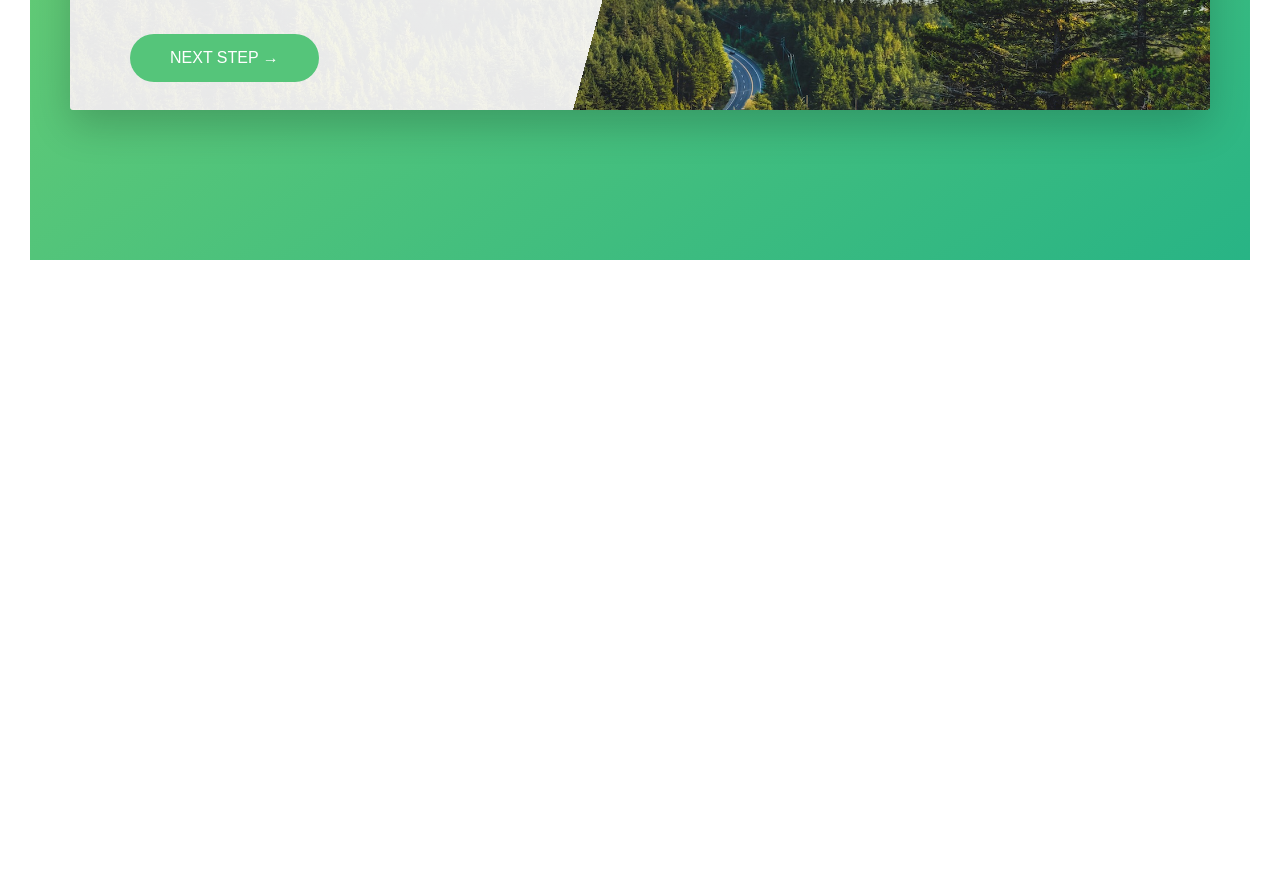
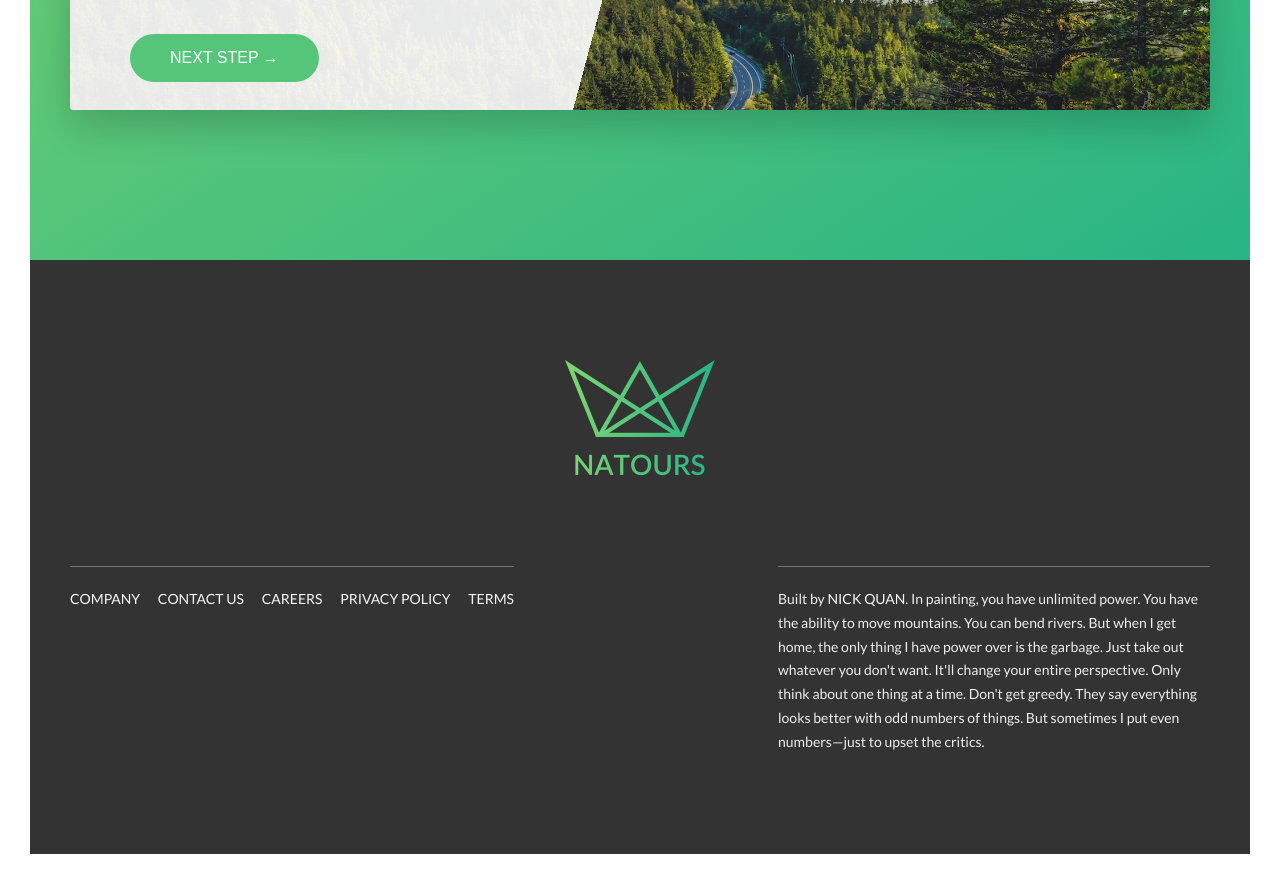
Before and after one commit to nickkquan/Natours, a website: page client/index.html in a window 1280 px wide. Shown: the part 5041-5925 px from the top of the page. Before the commit the page ends 5331 px from the top, so only its background shows below. Drawn offline with Linux system fonts and the light colour scheme.

Commit message:
completed footer element

```diff
--- a/client/index.html
+++ b/client/index.html
@@ -317,6 +317,46 @@
             </div>
         </section>
     </main>
+
+    <footer class="footer">
+        <div class="footer__logo-box">
+            <img src="img/logo-green-2x.png" alt="Full logo" class="footer__logo">
+        </div>
+        <div class="row">
+            <div class="col-1-of-2">
+                <div class="footer__navigation">
+                    <ul class="footer__list">
+                        <li class="footer__item">
+                            <a href="#" class="footer__link">Company</a>
+                        </li>
+                        <li class="footer__item">
+                            <a href="#" class="footer__link">Contact Us</a>
+                        </li>
+
+                        <li class="footer__item">
+                            <a href="#" class="footer__link">Careers</a>
+                        </li>
+                        <li class="footer__item">
+                            <a href="#" class="footer__link">Privacy Policy</a>
+                        </li>
+                        <li class="footer__item">
+                            <a href="#" class="footer__link">Terms</a>
+                        </li>
+                    </ul>
+                </div>
+            </div>
+            <div class="col-1-of-2">
+                <p class="footer__copyright">
+                    Built by
+                    <a href="https://nickquan.com" class="footer__link">Nick Quan</a>. In painting, you have unlimited power. You have the ability to move mountains. You can
+                    bend rivers. But when I get home, the only thing I have power over is the garbage. Just take out whatever
+                    you don't want. It'll change your entire perspective. Only think about one thing at a time. Don't get
+                    greedy. They say everything looks better with odd numbers of things. But sometimes I put even numbers—just
+                    to upset the critics.
+                </p>
+            </div>
+        </div>
+    </footer>
     <!-- <section class="grid-test">
         <div class="row">
             <div class="col-1-of-2">Col 1 of 2</div>
--- a/client/scss/abstracts/_variables.scss
+++ b/client/scss/abstracts/_variables.scss
@@ -13,6 +13,7 @@ $color-grey-light-1: #f7f7f7;
 $color-grey-light-2: #eee;
 $color-grey-dark-1: #777;
 $color-grey-dark-2: #999;
+$color-dark-grey-3: #333;
 
 $color-white: #fff;
 $color-black: #000;
--- /dev/null
+++ b/client/scss/layout/_footer.scss
@@ -0,0 +1,58 @@
+.footer {
+	background-color: $color-dark-grey-3;
+	padding: 10rem 0;
+	font-size: 1.4rem;
+	color: $color-grey-light-2;
+	&__logo-box {
+		text-align: center;
+		margin-bottom: 8rem;
+	}
+
+	&__logo {
+		width: 15rem;
+		height: auto;
+	}
+
+	&__navigation {
+		border-top: 1px solid $color-grey-dark-1;
+		padding-top: 2rem;
+		display: inline-block;
+	}
+
+	&__list {
+		list-style: none;
+	}
+
+	&__item {
+		display: inline-block;
+
+		&:not(:last-child) {
+			margin-right: 1.5rem;
+		}
+	}
+
+	&__link {
+		&:link,
+		&:visited {
+			color: $color-grey-light-1;
+			background-color: $color-dark-grey-3;
+			text-decoration: none;
+			text-transform: uppercase;
+			display: inline-block;
+			transition: all 0.2s;
+		}
+
+		&:hover,
+		&:active {
+			color: $color-primary;
+			box-shadow: 0 1rem 2rem rgba($color-black, 0.4);
+		}
+	}
+
+	&__copyright {
+		border-top: 1px solid $color-grey-dark-1;
+		padding-top: 2rem;
+		width: 80%;
+		float: right;
+	}
+}
--- a/client/scss/styles.scss
+++ b/client/scss/styles.scss
@@ -15,6 +15,7 @@
 @import "components/form";
 @import "components/story";
 
+@import "layout/footer";
 @import "layout/grid";
 @import "layout/header";
 
```
Also changed, not shown: client/dist/styles.css.
